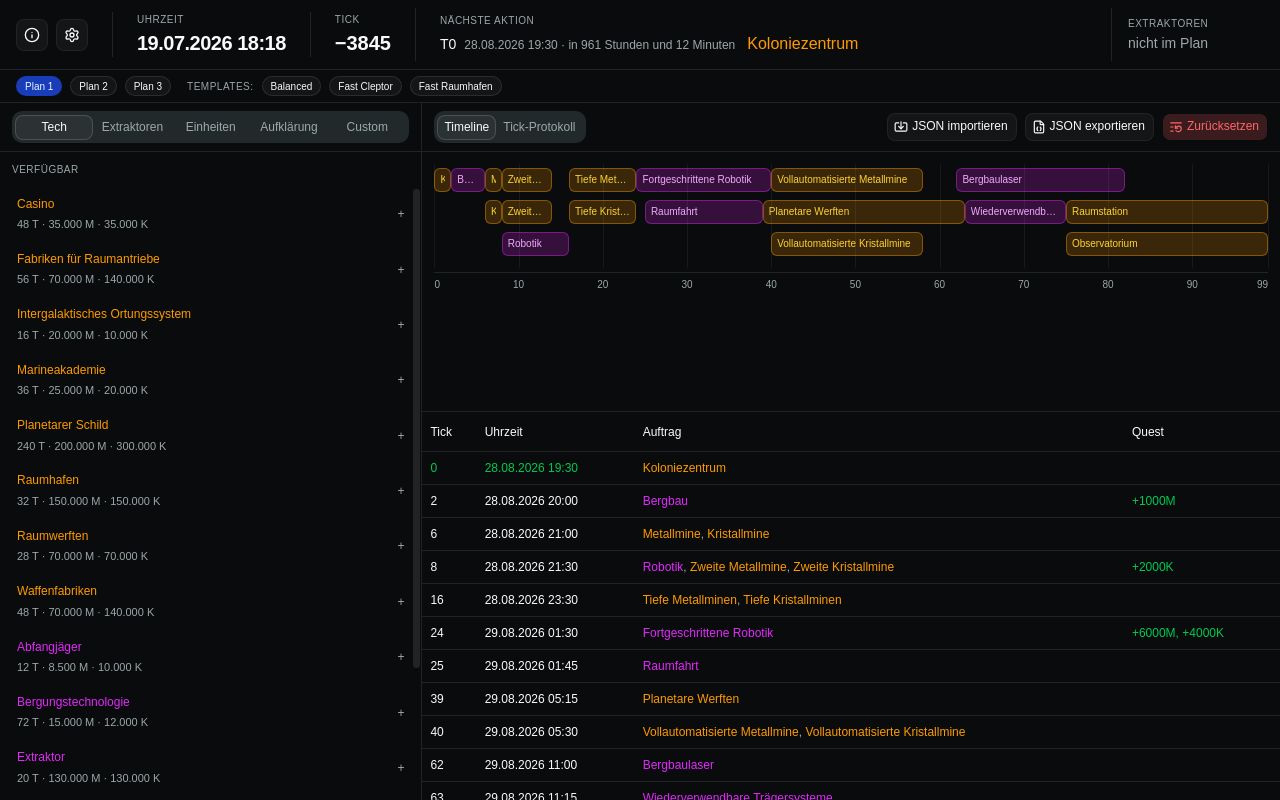
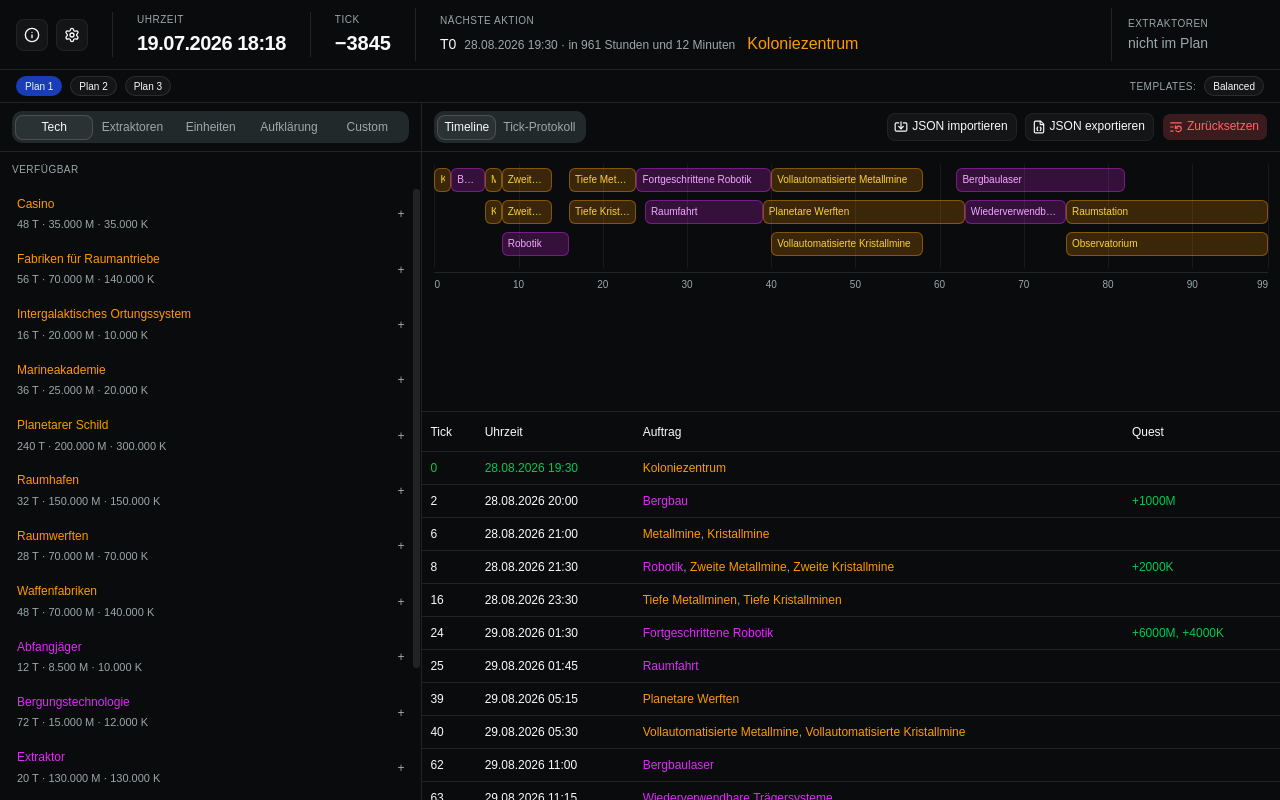
Before and after one commit to k4in/gn_tools, a React (Vite) app: page / in a window 1280 px wide. Built offline with nearby package versions, Linux system fonts and the light colour scheme.

Commit message:
Keep only Balanced as active template and right-align template picker

```diff
--- a/src/components/plan-switcher.tsx
+++ b/src/components/plan-switcher.tsx
@@ -30,7 +30,8 @@ export function PlanSwitcher({ viewId, onViewChange }: PlanSwitcherProps) {
           </Badge>
         );
       })}
-      <span className="pl-2 text-[10px] font-medium tracking-wider text-muted-foreground uppercase">
+      <div className="ml-auto flex items-center gap-2">
+        <span className="text-[10px] font-medium tracking-wider text-muted-foreground uppercase">
           Templates:
         </span>
         {planTemplates.map((template) => {
@@ -47,5 +48,6 @@ export function PlanSwitcher({ viewId, onViewChange }: PlanSwitcherProps) {
           );
         })}
       </div>
+    </div>
   );
 }
--- a/src/gn-data/plan.ts
+++ b/src/gn-data/plan.ts
@@ -1,6 +1,4 @@
 import { balanced } from "@/gn-data/plan-template/balanced";
-import { fastCleptor } from "@/gn-data/plan-template/fast_cleptor";
-import { fastRaumhafen } from "@/gn-data/plan-template/fast_raumhafen";
 
 export type PlanEntry =
   | { id: string; kind: "tech"; name: string; startTick: number }
@@ -70,7 +68,7 @@ export function clonePlanEntries(plan: PlanEntry[]): PlanEntry[] {
   return structuredClone(plan);
 }
 
-export const planTemplates: PlanTemplate[] = [balanced, fastCleptor, fastRaumhafen];
+export const planTemplates: PlanTemplate[] = [balanced];
 
 export const defaults: {
   start_time: string;
```
Lines whose indentation alone changed are shown as unchanged.
